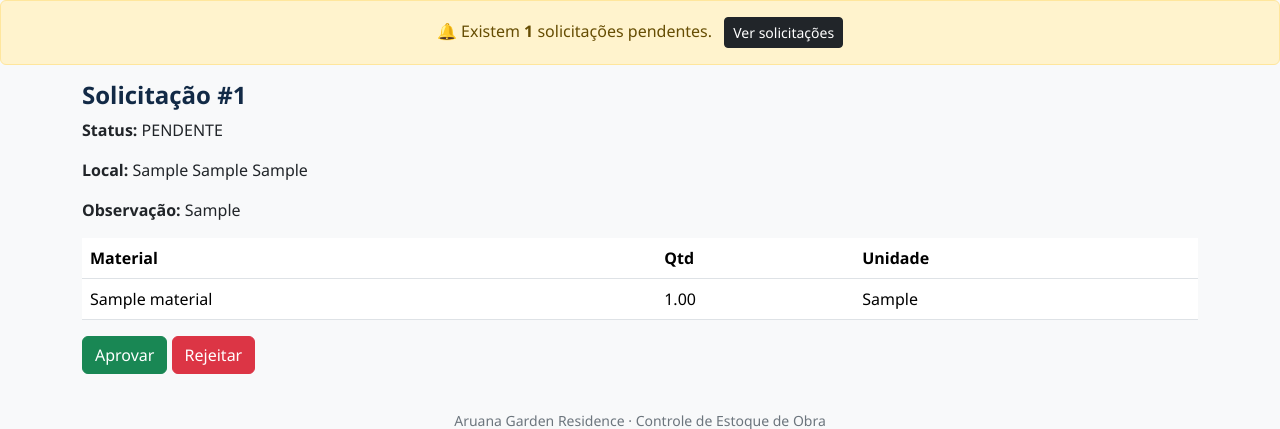
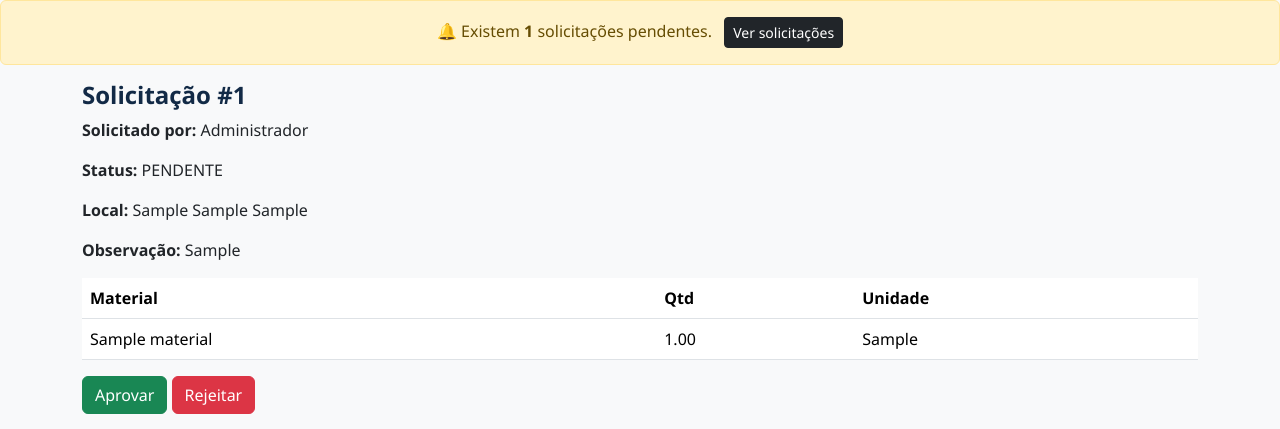
Before and after one commit to JoaoGois72/aruana-estoque, a Flask app: page /solicitacoes/1 in a window 1280 px wide. Shown: the part 88-517 px from the top of the page. Run offline with Flask 3, Linux system fonts and the light colour scheme; a user stored in the database is signed in; tables that the repository leaves empty hold one stand-in row (values such as "Sample post"); some libraries are stand-ins or nearby versions.

Commit message:
Update solicitacao_detalhe.html template

```diff
--- a/app/templates/estoque/solicitacao_detalhe.html
+++ b/app/templates/estoque/solicitacao_detalhe.html
@@ -3,6 +3,7 @@
 
 <h4>Solicitação #{{ solicitacao.id }}</h4>
 
+<p><strong>Solicitado por:</strong> {{ usuario_solicitante.nome if usuario_solicitante else "Não informado" }}<p>
 <p><strong>Status:</strong> {{ solicitacao.status }}</p>
 <p><strong>Local:</strong> {{ solicitacao.local_torre or "" }} {{ solicitacao.local_pav or "" }} {{ solicitacao.local_apto or "" }}</p>
 <p><strong>Observação:</strong> {{ solicitacao.observacao or "-" }}</p>
```
